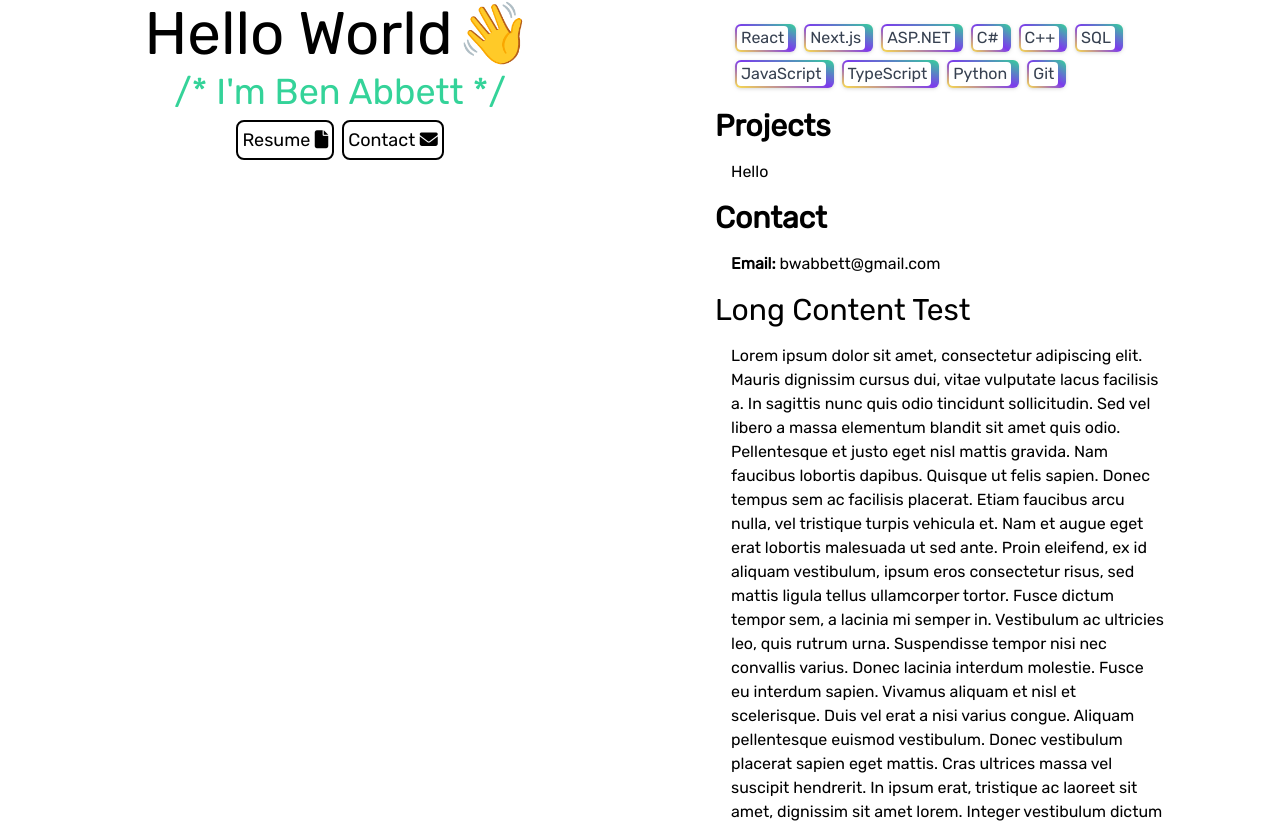
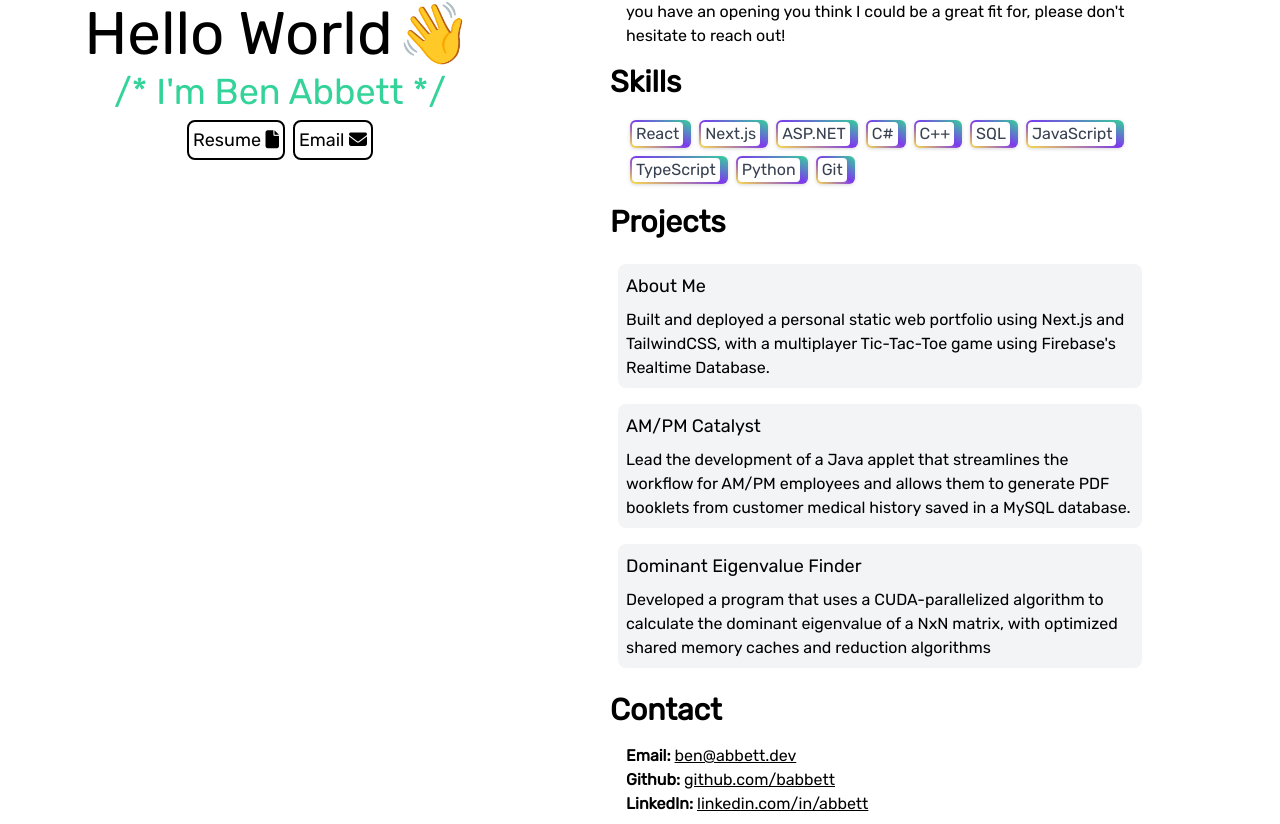
Before and after one commit to babbett/abbett-dev, a Next.js app in the folder abbett-dev/abbett-dev-site/: page / in a window 1280 px wide. Shown: the part 316-1140 px from the top of the page. Built offline with nearby package versions, Linux system fonts and the light colour scheme.

Commit message:
Basically its done to be honest

```diff
--- a/abbett-dev/abbett-dev-site/pages/index.tsx
+++ b/abbett-dev/abbett-dev-site/pages/index.tsx
@@ -80,7 +80,7 @@ const IntroPane = (): React.ReactElement => {
 
   return (
     <>
-      <div className='md:basis-1/2 md:h-fit max-md:my-20 dark:text-white md:sticky md:top-1/2'>
+      <div className='md:basis-2/5 md:h-fit max-md:my-20 dark:text-white md:sticky md:top-1/2'>
         {/* for testing midline: <div className='sticky top-1/2 w-full h-1 bg-red-500 -z-10'></div> */}
         <section>
           <div className='md:relative'>
@@ -93,8 +93,8 @@ const IntroPane = (): React.ReactElement => {
                 <a href='/abbett-resume.pdf' target="_blank" rel="noopener noreferrer" className='p-1 mx-auto mr-1 border-2 border-black dark:border-white rounded-lg text-lg hover:bg-gray-300 hover:dark:bg-gray-500'>
                   <button type='button' className='dark:text-white'>Resume {FontAwesome("file")}</button>
                 </a>
-                <a href='mailto:bwabbett@gmail' className='p-1 mx-auto ml-1 border-2 border-black dark:border-white rounded-lg text-lg hover:bg-gray-300 hover:dark:bg-gray-500'>
-                  <button type='button' className='dark:text-white'>Contact {FontAwesome("envelope")}</button>
+                <a href='mailto:ben@abbett.dev' className='p-1 mx-auto ml-1 border-2 border-black dark:border-white rounded-lg text-lg hover:bg-gray-300 hover:dark:bg-gray-500'>
+                  <button type='button' className='dark:text-white'>Email {FontAwesome("envelope")}</button>
                 </a>
               </div>
             </div>
@@ -107,13 +107,12 @@ const IntroPane = (): React.ReactElement => {
 
 const MainPane = (): React.ReactElement => {
   return (
-    <div className='md:basis-1/2 dark:text-white'>
+    <div className='md:basis-3/5 dark:text-white'>
       <div className='w-9/12 mx-auto'>
         <section className='mt-2'>
           <h3 className='text-3xl my-4'><b>About Me</b></h3>
           <p className='ml-4'>
-            I graduated from Gordon College in 2021 with a double major in Computer Science and Mathematics.
-            Since then, I{"'"}ve spent my time building software for nonprofits at <Link href="https://www.brickriver.com">Brick River Technologies</Link>,
+            I{"'"}m a computer science and math graduate with a passion for problem-solving. I currently work as a software developer at <Link href="https://www.brickriver.com"><span className='hover:text-blue-500 cursor-pointer'><u>Brick River Technologies</u></span></Link>, a small SaaS company which mainly provides tools for non-profits. In my free time, I enjoy taking care of my rabbit, playing chess, and rock climbing. I{"'"}m always looking for new opportunities and challenges to help me grow and develop my skills. If you have an opening you think I could be a great fit for, please don{"'"}t hesitate to reach out!
           </p>
         </section>
         <section className='mt-2'>
@@ -125,26 +124,32 @@ const MainPane = (): React.ReactElement => {
         </section>
         <section className='mt-2'>
           <h3 className='text-3xl my-4'><b>Projects</b></h3>
-          <p className='ml-4'>
-            Hello
-          </p>
+          <div className='flex flex-col'>
+            <div className='flex-auto bg-gray-100 dark:bg-gray-800 h-full p-2 rounded-lg m-2'>
+              <h3 className='text-lg mb-2'>About Me</h3>
+              <p>Built and deployed a personal static web portfolio using Next.js and TailwindCSS, with a multiplayer Tic-Tac-Toe game using Firebase{"'"}s Realtime Database.</p>
+            </div>
+            <div className='flex-auto bg-gray-100 dark:bg-gray-800 h-full p-2 rounded-lg m-2'>
+              <h3 className='text-lg mb-2'>AM/PM Catalyst</h3>
+              <p>Lead the development of a Java applet that streamlines the workflow for AM/PM employees and allows them to generate PDF booklets from customer medical history saved in a MySQL database.</p>
+            </div>
+            <div className='flex-auto bg-gray-100 dark:bg-gray-800 h-full p-2 rounded-lg m-2'>
+              <h3 className='text-lg mb-2'>Dominant Eigenvalue Finder</h3>
+              <p>Developed a program that uses a CUDA-parallelized algorithm to calculate the dominant eigenvalue of a NxN matrix, with optimized shared memory caches and reduction algorithms</p>
+            </div>
+          </div>
         </section>
         <section className='mt-2'>
           <h3 className='text-3xl my-4'><b>Contact</b></h3>
           <div className='ml-4'>
-              <span className='font-bold'>Email:</span> <a href='mailto:bwabbett@gmail.com'>bwabbett@gmail.com</a>
+            <span className='font-bold'>Email:</span> <a className='hover:text-blue-500' href='mailto:ben@abbett.dev'><u>ben@abbett.dev</u></a>
           </div>
-        </section>
-        {/* Long content test */}
-        <section className='mt-2'>
-          <h3 className='text-3xl my-4'>Long Content Test</h3>
-          <p className='ml-4'>
-            Lorem ipsum dolor sit amet, consectetur adipiscing elit. Mauris dignissim cursus dui, vitae vulputate lacus facilisis a. In sagittis nunc quis odio tincidunt sollicitudin. Sed vel libero a massa elementum blandit sit amet quis odio. Pellentesque et justo eget nisl mattis gravida. Nam faucibus lobortis dapibus. Quisque ut felis sapien. Donec tempus sem ac facilisis placerat.
-            Etiam faucibus arcu nulla, vel tristique turpis vehicula et. Nam et augue eget erat lobortis malesuada ut sed ante. Proin eleifend, ex id aliquam vestibulum, ipsum eros consectetur risus, sed mattis ligula tellus ullamcorper tortor. Fusce dictum tempor sem, a lacinia mi semper in. Vestibulum ac ultricies leo, quis rutrum urna. Suspendisse tempor nisi nec convallis varius. Donec lacinia interdum molestie.
-            Fusce eu interdum sapien. Vivamus aliquam et nisl et scelerisque. Duis vel erat a nisi varius congue. Aliquam pellentesque euismod vestibulum. Donec vestibulum placerat sapien eget mattis. Cras ultrices massa vel suscipit hendrerit. In ipsum erat, tristique ac laoreet sit amet, dignissim sit amet lorem. Integer vestibulum dictum lacus sed venenatis. Aliquam erat volutpat. Sed ex dolor, pulvinar id porta vitae, pharetra quis enim.
-            Quisque egestas efficitur sem quis vestibulum. Duis lectus diam, posuere ac laoreet ac, tempor eget mauris. Donec non egestas felis, quis tempus velit. Nullam pulvinar ipsum ligula, eget placerat metus malesuada at. Vivamus ornare neque mi, id dapibus orci mollis scelerisque. Etiam a interdum lacus. Aenean aliquet interdum dolor, id elementum dui malesuada luctus. Phasellus ultricies hendrerit nisl at mattis. Vivamus et viverra ligula. Aenean in nisl turpis. Proin dignissim magna in facilisis accumsan. Nulla a auctor est.
-            Aliquam justo mi, luctus id iaculis eu, venenatis a diam. Curabitur pellentesque mi id nisl tincidunt elementum. In tincidunt, dui id rhoncus vestibulum, libero enim rhoncus mauris, quis vulputate lacus arcu faucibus elit. Proin porta mattis mattis. Vivamus vitae ante ante. Maecenas sed ullamcorper nunc, id interdum justo. Aliquam bibendum tellus eu ornare porttitor.
-          </p>
+          <div className='ml-4'>
+            <span className='font-bold'>Github:</span> <a className='hover:text-blue-500' href='https://github.com/babbett'><u>github.com/babbett</u></a>
+          </div>
+          <div className='ml-4'>
+            <span className='font-bold'>LinkedIn:</span> <a className='hover:text-blue-500' href='https://www.linkedin.com/in/abbett/'><u>linkedin.com/in/abbett</u></a>
+          </div>
         </section>
       </div>
     </div>
@@ -189,7 +194,7 @@ const SkillList = (): React.ReactElement => {
 const Skill = (skill: string): React.ReactElement => {
   return (
     <div className='bg-gradient-to-tr from-yellow-300 to-emerald-400 via-violet-600 flex-1 grow-0 m-1 pr-2 drop-shadow p-0.5 content-center rounded-md inline' key={skill}>
-      <div className='bg-white dark:bg-gray-900 px-1 rounded hover:bg-clip-text text-gray-700 dark:text-gray-300 hover:text-white'>{skill}</div>
+      <div className='bg-white dark:bg-gray-900 px-1 rounded text-gray-700 dark:text-gray-300'>{skill}</div>
     </div>
   );
 }
--- /dev/null
+++ b/abbett-dev/abbett-dev-site/pages/test/tictactoe.tsx
@@ -0,0 +1,124 @@
+import { SetStateAction, useEffect, useState } from "react";
+import {writeUserData, getUserData} from "../api/db";
+import { getDatabase, ref, onValue} from "firebase/database";
+
+type CellProps = {
+    value: string,
+    onClick: () => void,
+}
+
+type CellPos = {
+    x: number,
+    y: number,
+}
+
+
+const TicTacToe = () => {
+    // use state
+    //const [board, setBoard] = useState<string[][]>([['', '', ''], ['', '', ''], ['', '', '']]);
+    //const [turn, setTurn] = useState<string>('X');
+    //const [winner, setWinner] = useState<string>('');
+    //const [gameOver, setGameOver] = useState<boolean>(false);
+
+    useEffect(() => {
+        var board = GetBoard();
+        console.log(board);
+    }, []);
+
+    return (
+        <>
+            <div className="flex lg:flex-row-reverse flex-col px-8 py-20 border-4 border-dark dark:border-white rounded-3xl dark:text-white">
+                <div className={false ? "flex-auto border-l-2" :  "hidden"}>
+                    <h1 className="dark:text-white text-center text-5xl">Tic-Tac-Toe</h1>
+                    <hr className="w-8/12 mx-auto my-4"></hr>
+                    <div className="w-fit mx-auto grid grid-cols-3 grid-flow-row gap-3 p-5 rounded-3xl bg-gradient-to-tr from-yellow-300 to-emerald-400 via-violet-600 ">
+                        {[0, 1, 2].map((i) => {
+                            return [0, 1, 2].map((j) => {
+                                //return MakeCell(i, j);
+                                return MakeSvgCell(i, j);
+                            })
+                        })}
+                    </div>
+                </div>
+                <div className="lg:w-1/3 lg:flex lg:flex-col
+                                mx-auto mt-4 h-96">
+                    <button id="btnNewGame" className="border-2 dark:border-white border-black
+                                                        hover:scale-95 hover:dark:bg-gray-600 hover:bg-gray-200
+                                                        rounded-md p-2 text-2xl grow-0 w-fit mx-auto"
+                                            onClick={NewGame}>New Game</button>
+                    <div>Hello</div>
+                </div>
+            </div>
+        </>
+    );
+}
+
+const MakeCell = (x: number, y: number): React.ReactNode => {
+    return (
+        // Y is across, X is down. 0,0 is top left
+        <div id={ `${x},${y}` } className="border-sky-400 border-4
+                        dark:bg-white
+                        rounded-3xl
+                        md:p-16 sm:p-10 p-9
+                        md:h-48 md:w-48 sm:w-32 sm:h-32 h-28 w-28
+                        text-center mx-auto my-auto md:text-6xl sm:text-5xl text-4xl
+                        font-mono
+                        cell">X
+        </div>
+    );
+}
+
+const MakeSvgCell = (x: number, y: number): React.ReactNode => {
+    return (
+        <div id={ `${x},${y}` }
+             className="border-black dark:border-white border-4
+                        bg-transparent
+                        rounded-3xl
+                        md:p-16 sm:p-10 p-9
+                        md:h-48 md:w-48 sm:w-32 sm:h-32 h-28 w-28
+                        text-center mx-auto my-auto md:text-6xl sm:text-5xl text-4xl
+                        font-mono drop-shadow-lg
+                        cell">X
+        </div>
+    );
+}
+
+const NewGame = () => {
+    //let btnNewGame = document.getElementById("btnNewGame");
+    //document.geteleem
+    //btnNewGame!.classList.add("peer-in");
+    let a = 10;
+    let b = a * 100;
+    console.log("waluigi")
+}
+
+const CheckWin = () => {
+    // check rows
+    //document
+
+    // check columns
+
+    // check diagonals
+}
+
+const GetCellPos = (id: string): CellPos => {
+    var coords = id.split(",");
+    return {x: parseInt(coords[0]), y: parseInt(coords[1])};
+}
+
+const GetBoard = () => {
+    let board = document.getElementsByClassName("cell");
+
+    let boardArr = [['', '', ''], ['', '', ''], ['', '', '']];
+    for (let i = 0; i < board.length; i++) {
+        let cell = board[i] as HTMLDivElement;
+        let pos = GetCellPos(cell.id);
+        boardArr[pos.x][pos.y] = cell.innerText;
+    }
+
+    return boardArr;
+}
+
+
+
+export default TicTacToe;
```
Also changed, not shown: abbett-dev/abbett-dev-site/components/Navbar.tsx (+6 -7 lines), 1 other file (tests, documents, lock files or other folders).
